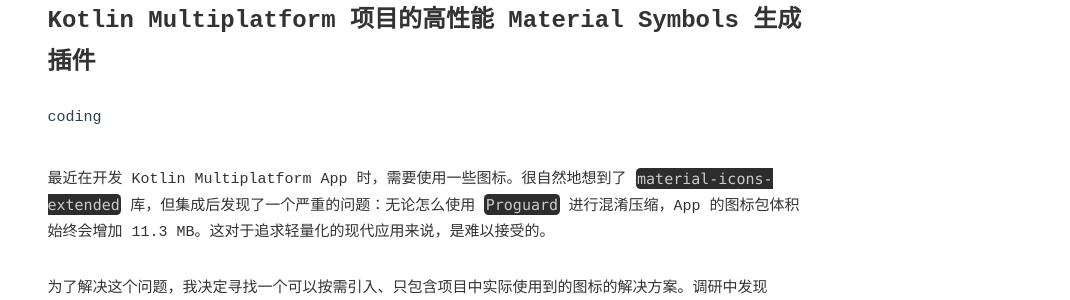
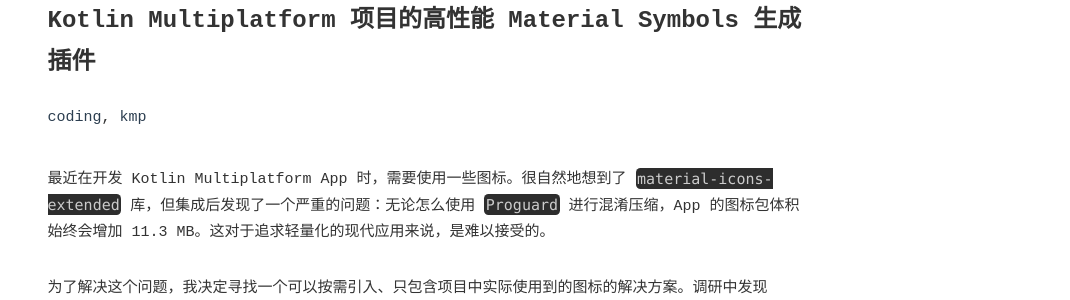
Before and after one commit to kingsword09/kingsword09.github.io, a Jekyll site: the page built from _posts/2025-09-27-a-gradle-plugin-for-high-performance-material-symbols-in-kmp.md, in a window 1280 px wide and 900 px high. Shown: the part 156-456 px from the top of the window, without its empty margins (210-1280 px from the left). Built offline with Jekyll 4.4.1, drawn with Linux system fonts in a browser that asks for light colours; nearby versions of some CDN libraries.

Commit message:
✨ 更新tag

```diff
--- a/_posts/2025-09-27-a-gradle-plugin-for-high-performance-material-symbols-in-kmp.md
+++ b/_posts/2025-09-27-a-gradle-plugin-for-high-performance-material-symbols-in-kmp.md
@@ -3,7 +3,7 @@
 title: Kotlin Multiplatform 项目的高性能 Material Symbols 生成插件
 description: 按需生成与智能缓存的 Material Symbols Gradle 插件 —— 让图标包体积缩减 99%+，并行下载、增量构建、可复现输出，完美适配 Compose Multiplatform。
 summary: 本文详细介绍了如何使用 SymbolCraft 插件来自动下载和缓存 Material Symbols SVG，并自动转化为 Composable 组件，从而在 KMP 项目中实现高性能、小体积的图标管理方案。
-tags: coding
+tags: coding kmp
 minute: 8
 ---
 
--- /dev/null
+++ b/tag/kmp/index.html
@@ -0,0 +1,4 @@
+---
+layout: tag
+tag: kmp
+---
```
